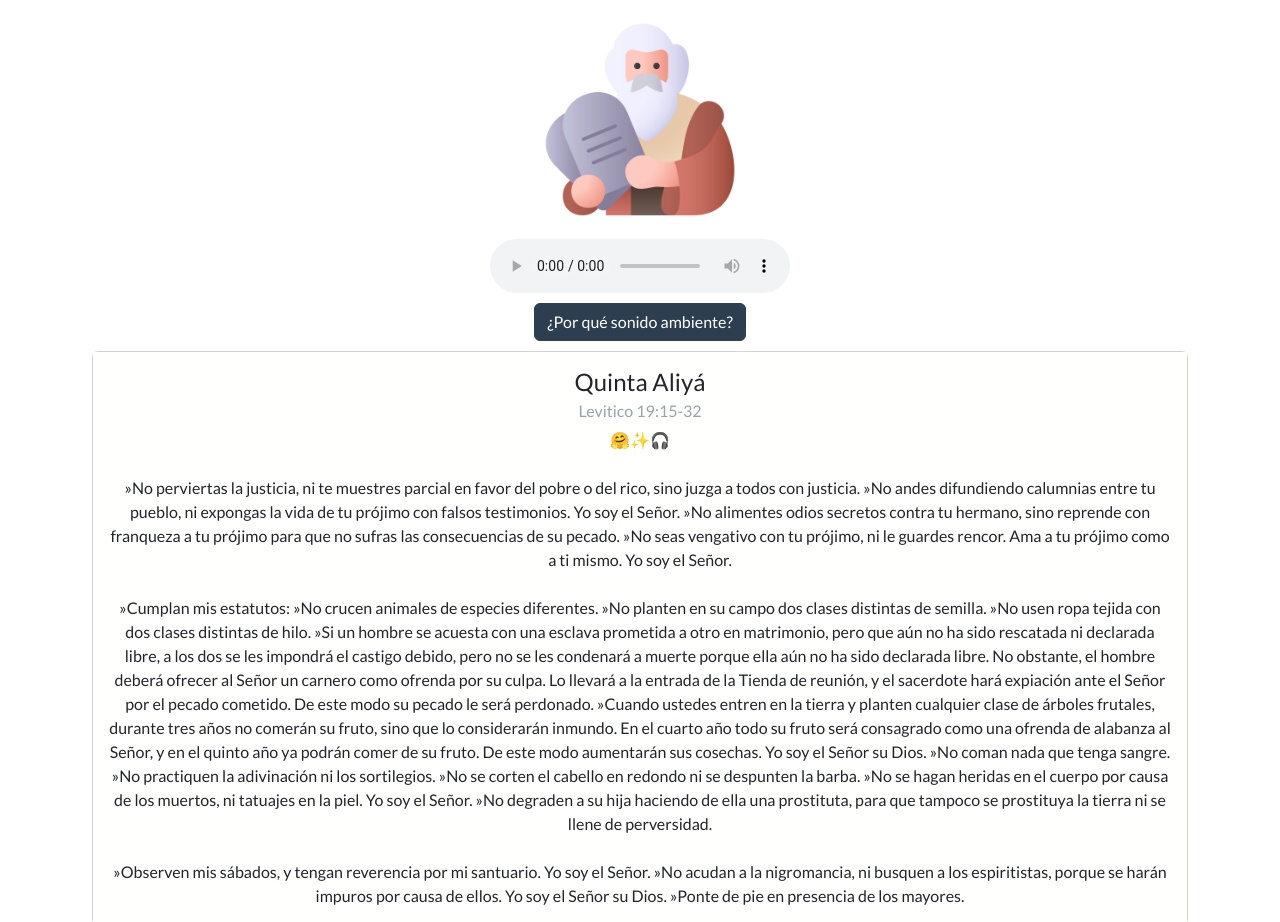
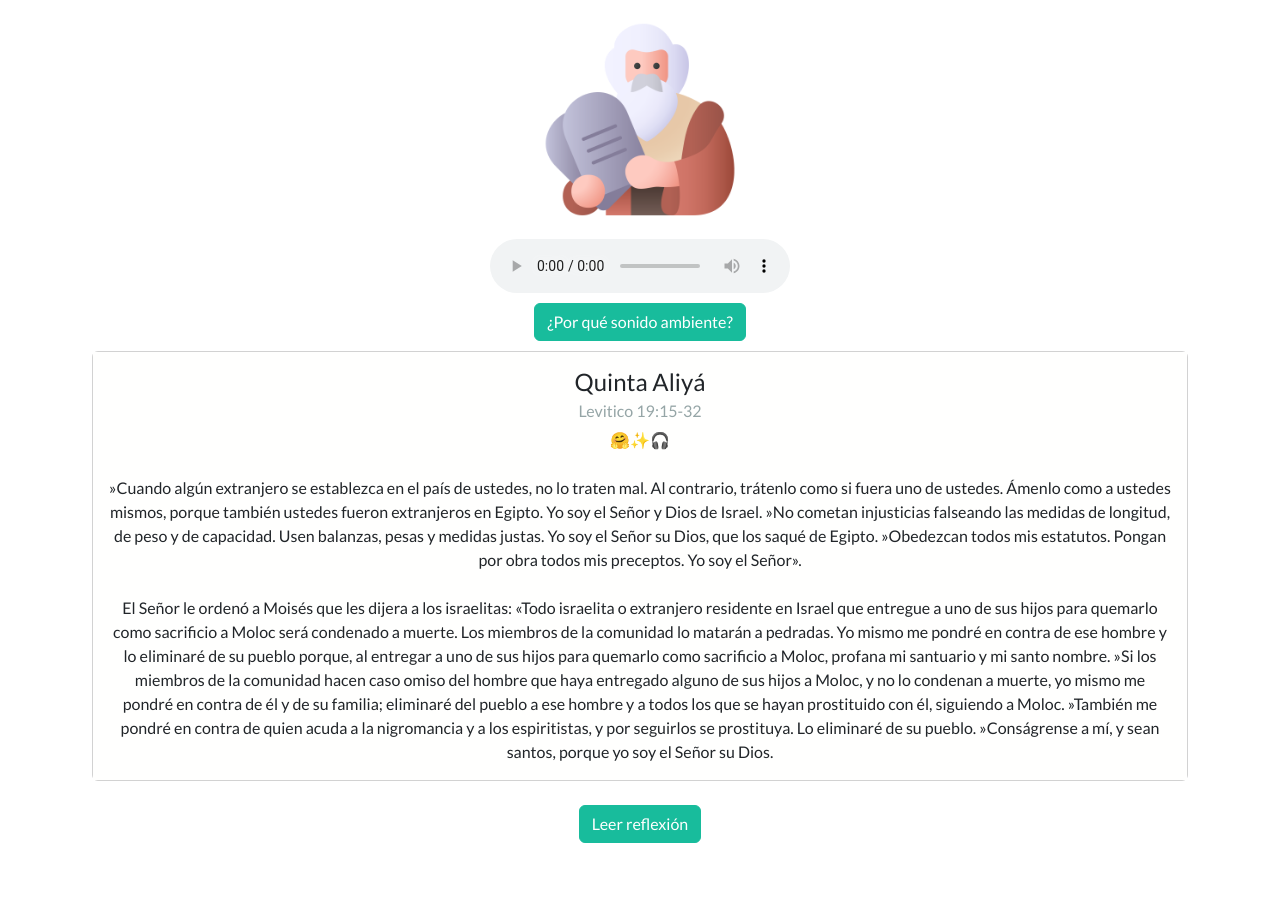
Before and after one commit to Vladimir4063/manadeldia, a plain HTML site: page index.html in a window 1280 px wide. Shown: the top 922 px of the page. After the commit the page ends 867 px from the top, so only its background shows below. Drawn offline with nearby package versions, Linux system fonts and the light colour scheme.

Commit message:
three commit

```diff
--- a/index.html
+++ b/index.html
@@ -39,7 +39,7 @@
 
         <!-- column button explication -->
         <div class="col">
-          <button type="button" class="btn btn-primary" data-bs-toggle="modal" data-bs-target="#staticBackdrop">
+          <button type="button" class="btn btn-success" data-bs-toggle="modal" data-bs-target="#staticBackdrop">
             ¿Por qué sonido ambiente?
           </button>
 
@@ -74,41 +74,19 @@
               <h6 class="card-subtitle mb-2 text-muted">Levitico 19:15-32</h6>
               <p class="card-text">🤗✨🎧
               <br><br>
-              »No perviertas la justicia, ni te muestres parcial en favor del pobre o del rico, sino juzga a todos con justicia.
+              »Cuando algún extranjero se establezca en el país de ustedes, no lo traten mal. Al contrario, trátenlo como si fuera uno de ustedes. Ámenlo como a ustedes mismos, porque también ustedes fueron extranjeros en Egipto. Yo soy el Señor y Dios de Israel.
 
-              »No andes difundiendo calumnias entre tu pueblo, ni expongas la vida de tu prójimo con falsos testimonios. Yo soy el Señor.
+              »No cometan injusticias falseando las medidas de longitud, de peso y de capacidad. Usen balanzas, pesas y medidas justas. Yo soy el Señor su Dios, que los saqué de Egipto.
 
-              »No alimentes odios secretos contra tu hermano, sino reprende con franqueza a tu prójimo para que no sufras las consecuencias de su pecado.
+              »Obedezcan todos mis estatutos. Pongan por obra todos mis preceptos. Yo soy el Señor». <br><br>
 
-              »No seas vengativo con tu prójimo, ni le guardes rencor. Ama a tu prójimo como a ti mismo. Yo soy el Señor. <br><br>
+              El Señor le ordenó a Moisés que les dijera a los israelitas: «Todo israelita o extranjero residente en Israel que entregue a uno de sus hijos para quemarlo como sacrificio a Moloc será condenado a muerte. Los miembros de la comunidad lo matarán a pedradas. Yo mismo me pondré en contra de ese hombre y lo eliminaré de su pueblo porque, al entregar a uno de sus hijos para quemarlo como sacrificio a Moloc, profana mi santuario y mi santo nombre.
 
-              »Cumplan mis estatutos:
+              »Si los miembros de la comunidad hacen caso omiso del hombre que haya entregado alguno de sus hijos a Moloc, y no lo condenan a muerte, yo mismo me pondré en contra de él y de su familia; eliminaré del pueblo a ese hombre y a todos los que se hayan prostituido con él, siguiendo a Moloc.
 
-              »No crucen animales de especies diferentes.
+              »También me pondré en contra de quien acuda a la nigromancia y a los espiritistas, y por seguirlos se prostituya. Lo eliminaré de su pueblo.
 
-              »No planten en su campo dos clases distintas de semilla.
-
-              »No usen ropa tejida con dos clases distintas de hilo.
-
-              »Si un hombre se acuesta con una esclava prometida a otro en matrimonio, pero que aún no ha sido rescatada ni declarada libre, a los dos se les impondrá el castigo debido, pero no se les condenará a muerte porque ella aún no ha sido declarada libre. No obstante, el hombre deberá ofrecer al Señor un carnero como ofrenda por su culpa. Lo llevará a la entrada de la Tienda de reunión, y el sacerdote hará expiación ante el Señor por el pecado cometido. De este modo su pecado le será perdonado.
-
-              »Cuando ustedes entren en la tierra y planten cualquier clase de árboles frutales, durante tres años no comerán su fruto, sino que lo considerarán inmundo. En el cuarto año todo su fruto será consagrado como una ofrenda de alabanza al Señor, y en el quinto año ya podrán comer de su fruto. De este modo aumentarán sus cosechas. Yo soy el Señor su Dios.
-
-              »No coman nada que tenga sangre.
-
-              »No practiquen la adivinación ni los sortilegios.
-
-              »No se corten el cabello en redondo ni se despunten la barba.
-
-              »No se hagan heridas en el cuerpo por causa de los muertos, ni tatuajes en la piel. Yo soy el Señor.
-
-              »No degraden a su hija haciendo de ella una prostituta, para que tampoco se prostituya la tierra ni se llene de perversidad. <br><br>
-
-              »Observen mis sábados, y tengan reverencia por mi santuario. Yo soy el Señor.
-
-              »No acudan a la nigromancia, ni busquen a los espiritistas, porque se harán impuros por causa de ellos. Yo soy el Señor su Dios.
-
-              »Ponte de pie en presencia de los mayores.
+              »Conságrense a mí, y sean santos, porque yo soy el Señor su Dios.
               </p>
               <!-- <a href="#" class="card-link">Comentarios de la Torah</a> -->
               <!-- <a href="#" class="card-link">Buscar más</a> -->
@@ -118,7 +96,7 @@
 
         <!-- third column  -->
         <div class="col m-4">
-          <button type="button" class="btn btn-primary" data-bs-toggle="modal" data-bs-target="#leerReflexion">
+          <button type="button" class="btn btn-success" data-bs-toggle="modal" data-bs-target="#leerReflexion">
             Leer reflexión
           </button>
 
@@ -136,7 +114,7 @@
                   <p>Es recomendable que puedas reflexionar un tiempo en lo leído. <br>
                     Pero pronto encontrarás una reflexión muy útil en este lugar. <br>No dudes en volver. 🤗
                   </p>
-                  <button type="button" class="btn btn-secondary" data-bs-dismiss="modal">Ok.. Volveré</button>
+                  <button type="button" class="btn btn-success" data-bs-dismiss="modal">Ok.. Volveré</button>
                   <!-- <button type="button" class="btn btn-primary">Agradecer</button> -->
                 </div>
                 <!-- <div class="modal-footer">
```
